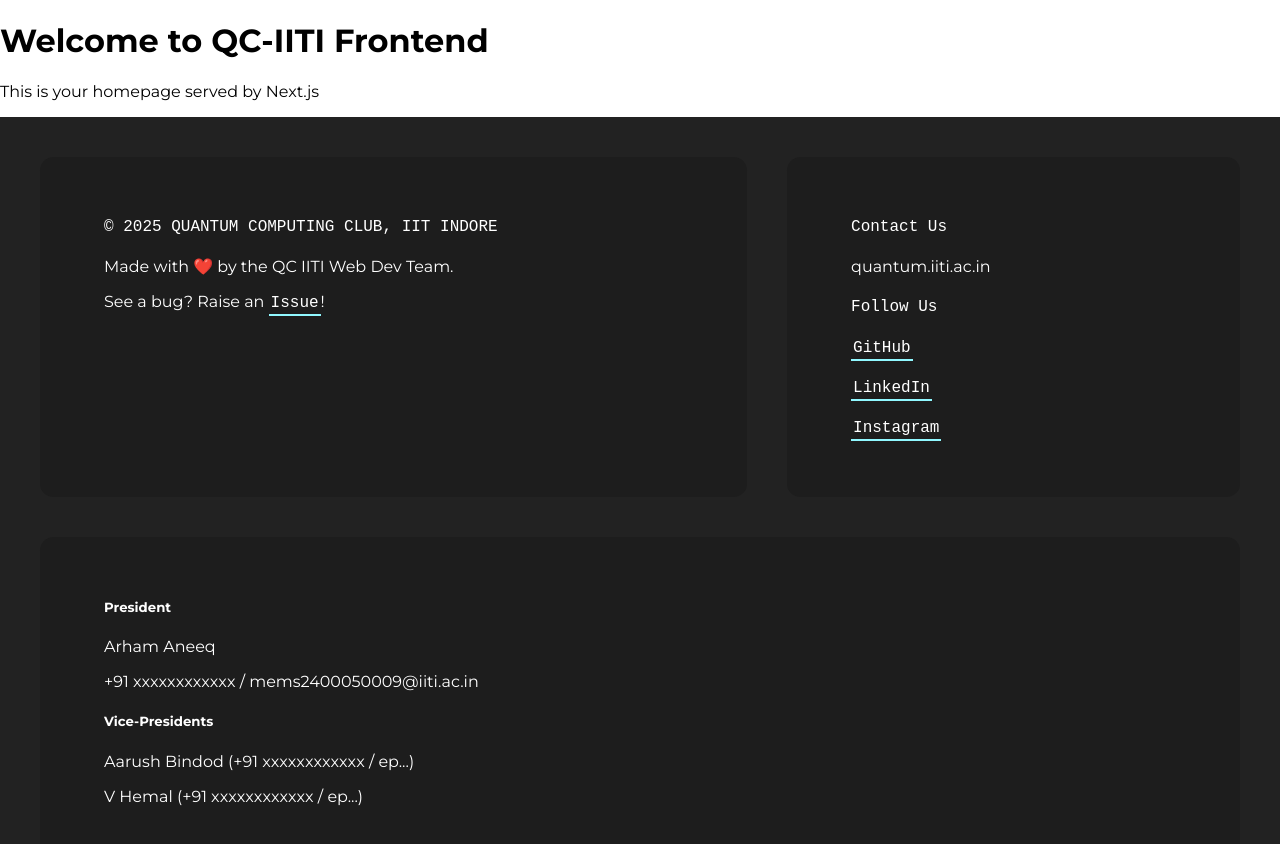
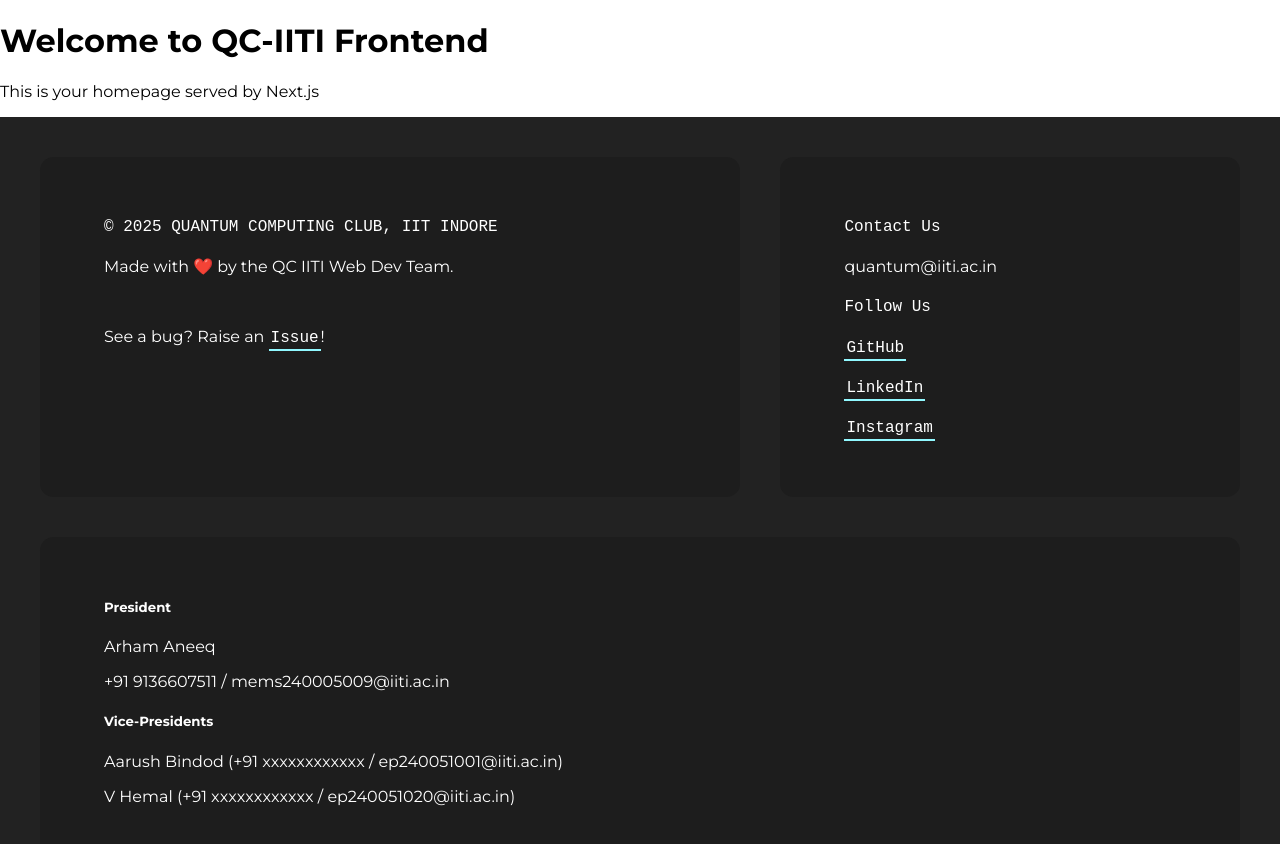
Before and after one commit to qc-iiti/qc-iiti.github.io, a Next.js app: page / in a window 1280 px wide. Shown: the top 844 px of the page. Built offline with nearby package versions, Linux system fonts and the light colour scheme; a web font is replaced by a local one.

Commit message:
Chore: Fixed Typos and Whitespacing in footer.tsx

```diff
--- a/src/components/footer.tsx
+++ b/src/components/footer.tsx
@@ -5,34 +5,25 @@
         <div className="footerSection">
             <h4>© 2025 Quantum Computing Club, IIT Indore</h4>
             <p>Made with ❤️ by the QC IITI Web Dev Team.</p>
+            <p>&nbsp;</p>
             <p>See a bug? Raise an <a href="https://github.com/qc-iiti/qc-iiti.github.io/issues">Issue</a>!</p>
         </div>
         <div className="footerSection">
-            <h4>
-                Contact Us
-            </h4>
-                <p>quantum.iiti.ac.in</p>
-            <h4>
-                Follow Us
-            </h4>
-                <p>
-                    <a href="http://github.com/qc-iiti">GitHub</a>
-                </p><p>
-                    <a href="http://linkedin.com/company/quantumcomputingclub">LinkedIn</a>
-                </p><p>
-                    <a href="http://instagram.com/">Instagram</a>
-                </p>
+            <h4>Contact Us</h4>
+            <p>quantum@iiti.ac.in</p>
+            <h4>Follow Us</h4>
+            <p><a href="http://github.com/qc-iiti">GitHub</a></p>
+            <p><a href="http://linkedin.com/company/quantumcomputingclub">LinkedIn</a></p>
+            <p><a href="http://instagram.com/">Instagram</a></p>
         </div>
         <div className="footerSection">
+            <h5>President</h5>
+            <p>Arham Aneeq</p>
+            <p>+91 9136607511 / mems240005009@iiti.ac.in</p>
 
-
-                <h5>President</h5>
-                <p>Arham Aneeq</p>
-                <p>+91 xxxxxxxxxxxx / mems2400050009@iiti.ac.in</p>
-
-                <h5>Vice-Presidents</h5>
-                <p>Aarush Bindod (+91 xxxxxxxxxxxx / ep...)</p>
-                <p>V Hemal (+91 xxxxxxxxxxxx / ep...)</p>
+            <h5>Vice-Presidents</h5>
+            <p>Aarush Bindod (+91 xxxxxxxxxxxx / ep240051001@iiti.ac.in)</p>
+            <p>V Hemal (+91 xxxxxxxxxxxx / ep240051020@iiti.ac.in)</p>
         </div>
     </div>
 }
```
